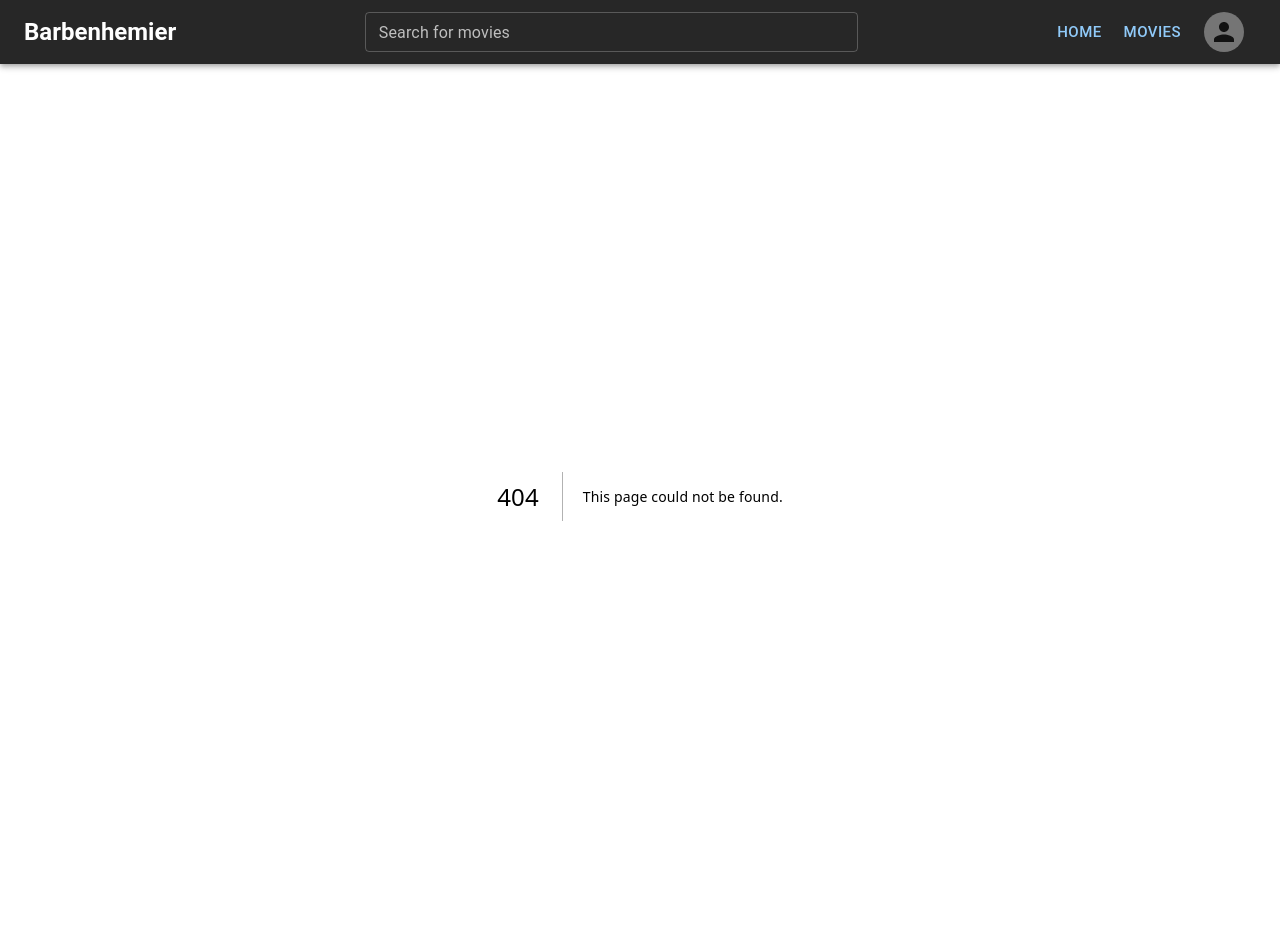
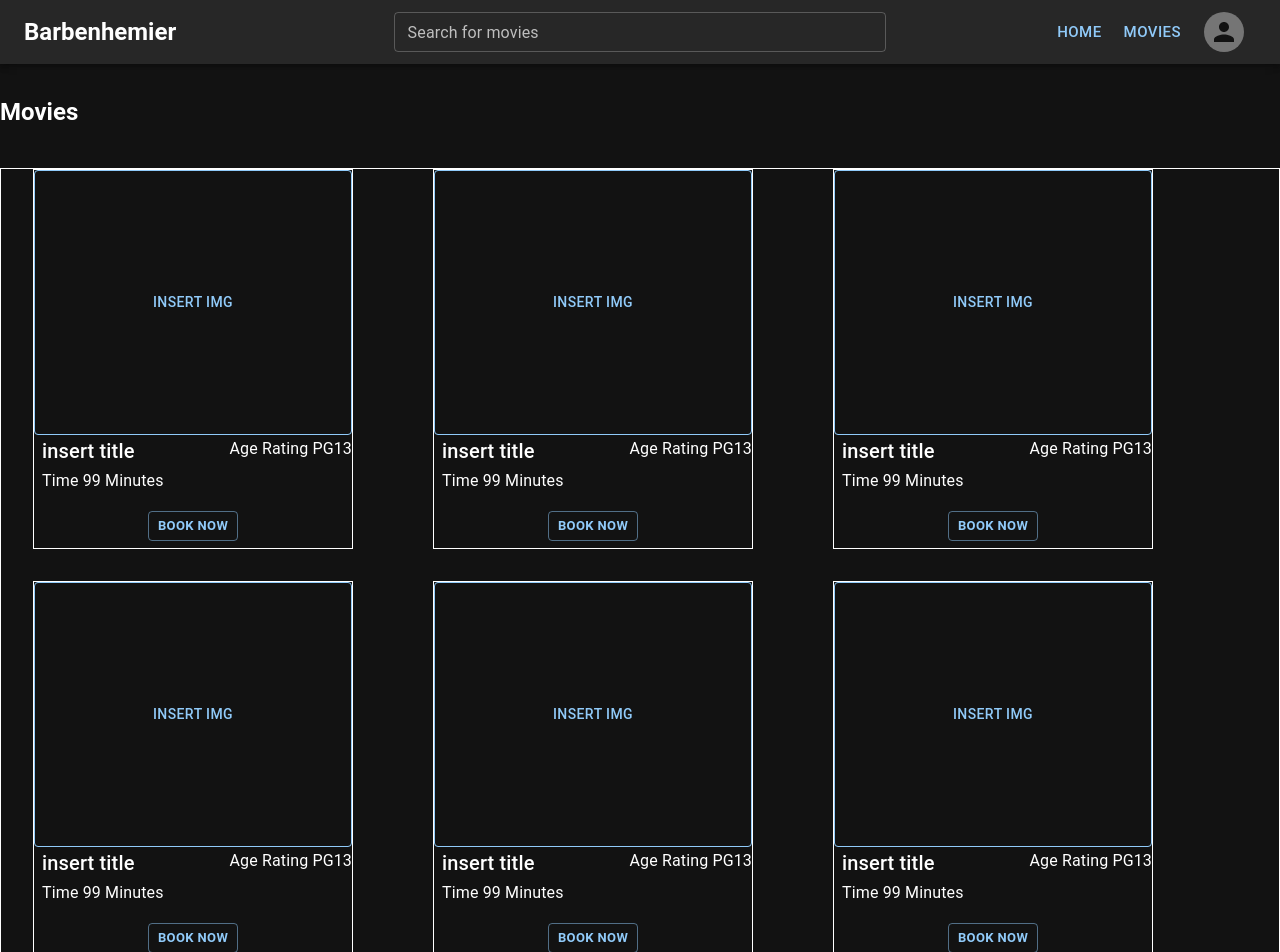
Before and after one commit to EddyEhhh/barbenheimer-frontend, a Next.js app: page /MovieBrowse in a window 1280 px wide. Before the commit this address had no page. Shown: the top 952 px of the page. Built offline with nearby package versions, Linux system fonts and the light colour scheme.

Commit message:
feat: adding movie browsing page

```diff
--- /dev/null
+++ b/src/app/MovieBrowse/MovieSearch.tsx
@@ -0,0 +1,59 @@
+
+"use client"
+import {Box, Typography, Grid, Pagination, Stack, Button} from "@mui/material/";
+import MovieBox from "../components/MovieBox";
+import * as React from 'react';
+
+const MovieSearch = () => {
+    const [pageIndex, setPageIndex] = React.useState(1);
+
+    const pageChangeHandler = async (event: React.ChangeEvent<unknown>, value: number) => {
+        // console.log(value);
+        setPageIndex(value);
+    }
+
+    return (
+        <Box sx = {{ height:'fill'}}>
+            <Typography fontWeight='bold'variant = 'h5' sx = {{pb:5} }> Movies </Typography>
+                <Box sx = {{width:'100%'}}>
+                    <Box sx ={{display:'flex', border:1, justifyContent:'center'}}>
+                        <Grid container pl={4} columns= {4} columnGap={10} rowGap={4}>
+                            <MovieBox></MovieBox>
+                            <MovieBox></MovieBox>
+                            <MovieBox></MovieBox>
+                            <MovieBox></MovieBox>
+                            <MovieBox></MovieBox>
+                            <MovieBox></MovieBox>
+                            <MovieBox></MovieBox>
+                            <MovieBox></MovieBox>
+                            <MovieBox></MovieBox>
+                            <MovieBox></MovieBox>
+                            <MovieBox></MovieBox>
+                            <MovieBox></MovieBox>
+                            <MovieBox></MovieBox>
+                            <MovieBox></MovieBox>
+                            <MovieBox></MovieBox>
+                            <MovieBox></MovieBox>
+                            <MovieBox></MovieBox>
+                            <MovieBox></MovieBox>
+                            <MovieBox></MovieBox>
+                            <MovieBox></MovieBox>
+                            <MovieBox></MovieBox>
+                        </Grid>
+                    </Box>
+
+                    <Pagination
+                                sx={{display:"flex", justifyContent:"center"}}
+                                count={10}
+                                showFirstButton showLastButton
+                                size="large"
+                                color="primary"
+                                page={pageIndex}
+                                onChange={pageChangeHandler}/>
+
+            </Box>
+        </Box>
+    )
+}
+
+export default MovieSearch;
--- /dev/null
+++ b/src/app/MovieBrowse/page.tsx
@@ -0,0 +1,13 @@
+import NowShowingMovies from "../components/NowShowing";
+import MovieSearch from "./MovieSearch";
+
+const MovieBrowse = () => {
+    return (
+        <>
+            <MovieSearch></MovieSearch>
+        </>
+    )
+}
+
+
+export default MovieBrowse;
--- a/src/app/components/Header.tsx
+++ b/src/app/components/Header.tsx
@@ -142,11 +142,11 @@ const Header = () => {
             >
             </IconButton> */}
             <Box sx={{font:'bold', width:'100%', display:'flex', flexDirection:'row', justifyContent:'space-between', alignItems:'center'}}>
-                <Box >
+                <Box width={'20%'}>
                     <Typography fontWeight="bold" variant="h5" component="div"> Barbenhemier </Typography>
                 </Box>
                 <Autocomplete
-                  sx ={{width:'40%', height:'50%'}}
+                  sx ={{width:'40%', height:'50%', justifyContent:'center'}}
                   freeSolo options={top100Films.map((option) => option.title)}
                   renderInput={(params) => <TextField {...params} size='small' label="Search for movies"
                   />}
@@ -167,19 +167,19 @@ const Header = () => {
                     />
                   )}
                 /> */}
-                <Stack sx={{width:'1/20'}} color='secondary' direction='row' spacing = '18'>
+                <Box sx={{width:'20%', display:'flex', flexDirection:'row', justifyContent:'end'}}>
                   <Button size='large' href = "/"> Home </Button>
-                  <Button size='large' href = "/MovieDetails"> Movies </Button>
+                  <Button size='large' href = "/MovieBrowse"> Movies </Button>
                   <Button href= "/Account" >
                     <Avatar></Avatar>
                   </Button>
-                </Stack>
+                </Box>
+
+
             </Box>
-
           </Toolbar>
         </AppBar>
-      </Box>
-
+        </Box>
     )
 }
 
--- a/src/app/components/MovieBox.tsx
+++ b/src/app/components/MovieBox.tsx
@@ -12,7 +12,7 @@ type MovieDetails = {
 
 const MovieBox = ({title, duration, picture, rating, ageRating} : MovieDetails) => {
     return (
-        <main>
+
         <Grid>
             <Box sx ={{display:'flex', flexDirection:'column',border:1, width:320, height:380}}>
                 <Button sx= {{display:'flex', backgroundColor: 'secondary.white', border:1, height:'70%', width:'100%'}}>
@@ -28,12 +28,12 @@ const MovieBox = ({title, duration, picture, rating, ageRating} : MovieDetails)
                 </Stack>
 
                 <Box sx={{display:'flex', justifyContent:'center',mt:2}}>
-                    <Button sx = {{mt:'7',}} variant="outlined" color="success" size="small">Book now</Button>
+                    <Button sx = {{mt:'7', fontWeight:"bold"}} variant="outlined" color="primary" size="small">Book now</Button>
                 </Box>
 
             </Box>
         </Grid>
-        </main>
+
 
     )
 }
--- a/src/app/layout.tsx
+++ b/src/app/layout.tsx
@@ -11,12 +11,11 @@ export default function RootLayout ({children}: {
   children: React.ReactNode
 }) {
   return (
-
       <ThemeProvider theme = {darkTheme}>
         <CssBaseline enableColorScheme/>
         <html>
-        <Header></Header>
-        <body className={`pt-24 pb-36 w-full ${inter.className}`}> {children} </body>
+          <body className={`pt-24 pb-36 w-full ${inter.className}`}> {children} </body>
+          <Header/>
         </html>
       </ThemeProvider>
   )
--- a/src/app/page.tsx
+++ b/src/app/page.tsx
@@ -5,11 +5,11 @@ import Preview from "./components/Preview"
 
 export default function Home() {
   return (
-  <main>
+  <>
     <Box sx = {{display: "flex", flexDirection: "column"}}>
       <Preview></Preview>
       <NowShowingMovies></NowShowingMovies>
     </Box>
-  </main>
+  </>
   )
 }
--- a/tsconfig.json
+++ b/tsconfig.json
@@ -22,6 +22,6 @@
       "@/*": ["./src/*"]
     }
   },
-  "include": ["next-env.d.ts", "**/*.ts", "**/*.tsx", ".next/types/**/*.ts"],
+  "include": ["next-env.d.ts", "**/*.ts", "**/*.tsx", ".next/types/**/*.ts", "src/app/MovieBrowse"],
   "exclude": ["node_modules"]
 }
```
